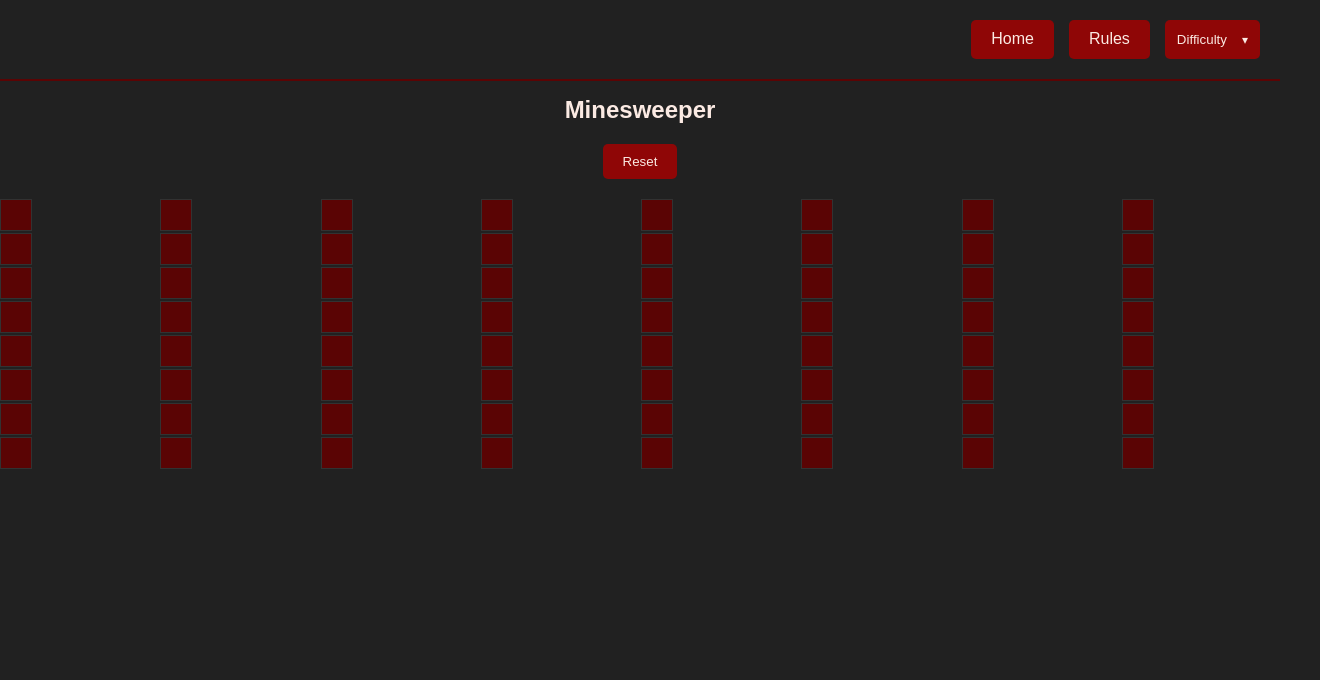
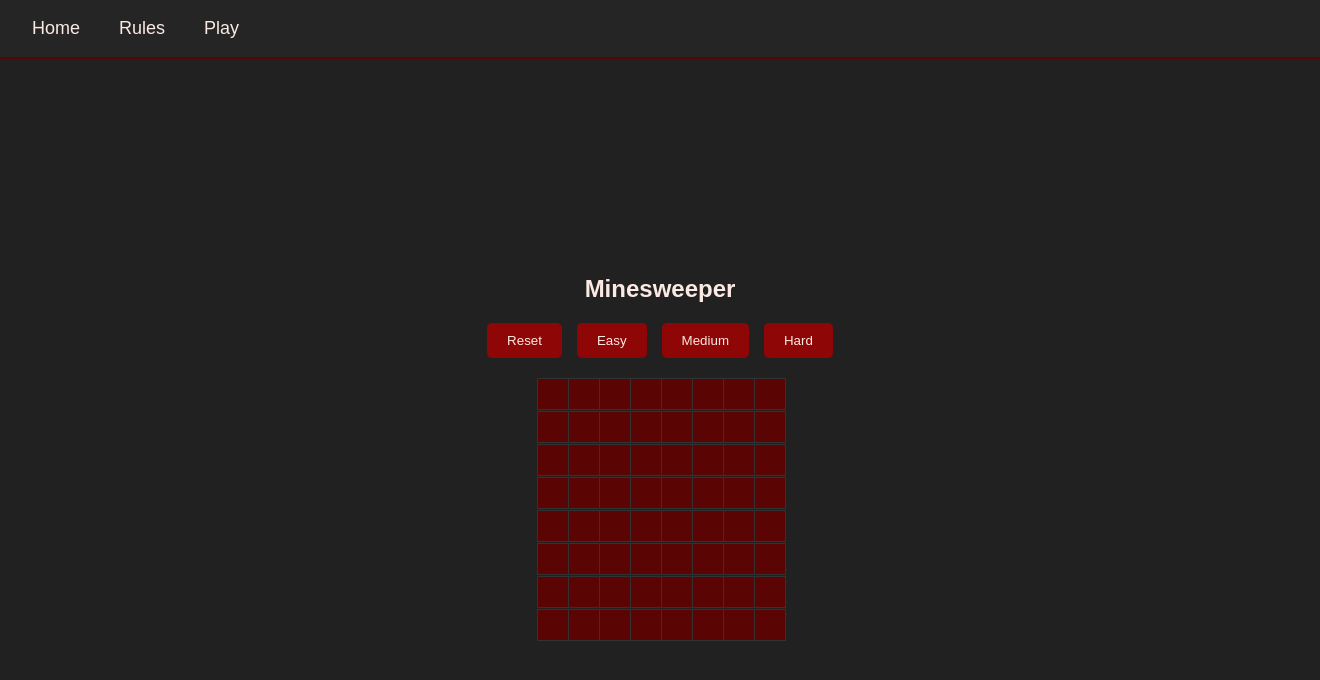
Before and after one commit to aneja5/Sahilpreet-aneja-project2, a React (Create React App) app: page /game/easy in a window 1280 px wide. Shown: the top 680 px of the page, 1320 px wide, since content can reach past the window. Built offline with nearby package versions, Linux system fonts and the light colour scheme.

Commit message:
Add files via upload

```diff
--- a/src/components/Cell.css
+++ b/src/components/Cell.css
@@ -5,14 +5,13 @@
   display: flex;
   align-items: center;
   justify-content: center;
-  font-size: 26px;
+  font-size: 2vw;
   font-weight: bold;
   cursor: pointer;
   background-color: rgb(90, 4, 4);
   color: rgb(227, 251, 242);
   transition: background-color 0.3s ease;
 }
-
 .cell:hover {
   background-color: rgb(56, 1, 1);
 }
@@ -39,10 +38,16 @@
   background-color: rgb(197, 2, 2);
 }
 
-@media screen and (max-width: 600px) {
+@media (max-width: 768px) {
   .cell {
     width: 20px;
     height: 20px;
-    font-size: 18px;
+    font-size: 4vw;
   }
+
+  .bomb-logo {
+    width: 20px;
+    height: 20px;
+  }
+
 }
--- a/src/components/GameBoard.css
+++ b/src/components/GameBoard.css
@@ -1,34 +1,34 @@
 
 .board {
   display: grid;
-  gap: 2px;
+  gap: 1px;
   margin: 20px auto;
-  width: 100%;
-  max-width: 100%;
+  width: fit-content;
 }
 
 .board.easy {
-  grid-template-columns: repeat(8, 1fr);
+  grid-template-columns: repeat(8, 30px);
 }
 
 .board.medium {
-  grid-template-columns: repeat(16, 1fr);
+  grid-template-columns: repeat(16, 30px);
 }
 
 .board.hard {
-  grid-template-columns: repeat(30, 1fr);
+  grid-template-columns: repeat(30, 30px);
 }
 
-@media screen and (max-width: 600px) {
+
+@media (max-width: 768px) {
   .board.easy {
-    grid-template-columns: repeat(8, 1fr);
+    grid-template-columns: repeat(8, 20px);
   }
 
   .board.medium {
-    grid-template-columns: repeat(8, 1fr);
+    grid-template-columns: repeat(16, 20px);
   }
 
   .board.hard {
-    grid-template-columns: repeat(8, 1fr);
+    grid-template-columns: repeat(30, 20px);
   }
 }
--- a/src/components/GamePage.css
+++ b/src/components/GamePage.css
@@ -1,3 +1,4 @@
+
 body, html {
   margin: 0;
   padding: 0;
@@ -7,9 +8,8 @@ body, html {
   color: rgb(251, 234, 227);
   display: flex;
   justify-content: center;
-  align-items: flex-start; /* Align to the top for better space usage */
+  align-items: center;
   font-family: Arial, sans-serif;
-  overflow: hidden; /* Prevents scrollbars on the body */
 }
 
 #root {
@@ -20,12 +20,12 @@ body, html {
 .game-page {
   width: 100%;
   height: 100%;
+  padding: 20px;
   display: flex;
   flex-direction: column;
   align-items: center;
-  justify-content: flex-start; /* Keeps content starting from the top */
-  overflow: hidden; /* Prevents overflow in the game container */
-  padding-top: 80px; /* Adds space for the fixed header */
+  justify-content: center;
+  padding-top: calc(var(--navbar-height, 60px));
 }
 
 .game-title {
@@ -34,30 +34,12 @@ body, html {
   margin-bottom: 20px;
 }
 
-.game-header {
-  background-color: rgb(33, 33, 33);
-  padding: 20px;
-  display: flex;
-  justify-content: flex-end;
-  align-items: center;
-  border-bottom: 2px solid rgb(90, 4, 4);
-  position: fixed;
-  top: 0;
-  left: 0;
-  right: 0;
-  z-index: 1;
-  width: 100%;
-  box-sizing: border-box;
-  flex-wrap: nowrap; /* Prevents the buttons from wrapping */
-}
-
 .button-container {
   display: flex;
   gap: 15px;
-  flex-wrap: nowrap; /* Keeps buttons in a row */
 }
 
-.buttons, .reset-btn, .dropdown-btn {
+.buttons {
   padding: 10px 20px;
   background-color: rgb(143, 6, 6);
   color: rgb(251, 234, 227);
@@ -68,54 +50,12 @@ body, html {
   transition: background-color 0.3s ease;
 }
 
-.buttons:hover, .reset-btn:hover, .dropdown-btn:hover {
+.buttons:hover{
   background-color: rgb(90, 4, 4);
 }
 
-.dropdown {
-  position: relative;
-  display: inline-block;
-}
-
-.dropdown-btn {
-  padding: 12px;
-  display: flex;
-  align-items: center;
-  gap: 15px;
-}
-
-.arrow {
-  font-size: 12px;
-}
-
-.dropdown-content {
-  display: none;
-  position: absolute;
-  background-color: rgb(143, 6, 6);
-  min-width: 100px;
-  box-shadow: 0px 8px 16px 0px rgba(0, 0, 0, 0.2);
-  border-radius: 5px;
-  z-index: 1;
-}
-
-.dropdown:hover .dropdown-content {
-  display: block;
-}
-
-.dropdown-option {
-  color: rgb(251, 234, 227);
-  padding: 12px 16px;
-  text-decoration: none;
-  display: block;
-  border: none;
-  background-color: transparent;
-  text-align: left;
-  width: 100%;
-}
-
-.dropdown-option:hover {
+.buttons:active {
   background-color: rgb(90, 4, 4);
-  cursor: pointer;
 }
 
 .modal {
@@ -149,39 +89,3 @@ body, html {
   border-radius: 4px;
   cursor: pointer;
 }
-
-.game-board {
-  display: grid;
-  grid-template-columns: repeat(auto-fill, minmax(30px, 1fr));
-  gap: 1px;
-  max-width: 100%;
-  max-height: 80vh;
-  overflow-x: auto; /* Allow horizontal scroll */
-  overflow-y: auto; /* Allow vertical scroll if needed */
-  box-sizing: border-box;
-}
-
-@media screen and (max-width: 600px) {
-  .game-title {
-    font-size: 20px;
-  }
-
-  .game-header {
-    padding: 15px;
-  }
-
-  .button-container {
-    flex-direction: column;
-    align-items: flex-start; /* Stack buttons on smaller screens */
-    gap: 10px;
-  }
-
-  .dropdown-btn {
-    font-size: 14px;
-  }
-
-  .game-board {
-    grid-template-columns: repeat(auto-fill, minmax(25px, 1fr)); /* Adjust grid size on smaller screens */
-    max-height: 70vh; /* Reduce height for smaller devices */
-  }
-}
--- a/src/components/GamePage.js
+++ b/src/components/GamePage.js
@@ -1,6 +1,7 @@
 import React, { useState } from 'react';
 import { Link, useNavigate } from 'react-router-dom';
 import GameBoard from './GameBoard';
+import Navbar from './Navbar';
 import './GamePage.css';
 
 const difficultyLevels = {
@@ -187,26 +188,14 @@ const GamePage = () => {
 
   return (
     <div className="game-page">
-      <header className="game-header">
-        <div className="button-container">
-          <Link to="/" className="buttons">Home</Link>
-          <Link to="/rules" className="buttons">Rules</Link>
-
-          <div className="dropdown">
-            <button className="dropdown-btn">
-              Difficulty <span className="arrow">&#9662;</span>
-            </button>
-            <div className="dropdown-content">
-              <button onClick={() => handleDifficultyChange('easy')} className="dropdown-option">Easy</button>
-              <button onClick={() => handleDifficultyChange('medium')} className="dropdown-option">Medium</button>
-              <button onClick={() => handleDifficultyChange('hard')} className="dropdown-option">Hard</button>
-            </div>
-          </div>
+      <Navbar />
+      <h1 className="game-title">Minesweeper</h1>
+      <div className='button-container'>
+        <button className="buttons" onClick={resetGame}>Reset</button>
+        <button onClick={() => handleDifficultyChange('easy')} className="buttons">Easy</button>
+        <button onClick={() => handleDifficultyChange('medium')} className="buttons">Medium</button>
+        <button onClick={() => handleDifficultyChange('hard')} className="buttons">Hard</button>
         </div>
-      </header>
-
-      <h1 className="game-title">Minesweeper</h1>
-      <button className="reset-btn" onClick={resetGame}>Reset</button>
       <GameBoard board={board} onCellClick={handleCellClick} difficulty={difficulty} />
       <Modal isOpen={isModalOpen} message={modalMessage} onClose={() => setIsModalOpen(false)} />
     </div>
--- a/src/components/HomePage.css
+++ b/src/components/HomePage.css
@@ -4,15 +4,6 @@
   display: flex;
   flex-direction: column;
   height: 100vh;
-}
-
-.home-header {
-  background-color: rgb(37, 37, 37);
-  padding: 20px;
-  display: flex;
-  justify-content: flex-end;
-  align-items: center;
-  border-bottom: 2px solid rgb(90, 4, 4);
 }
 
 .home-title {
@@ -25,26 +16,6 @@
   margin-top: 20px;
 }
 
-.home-button-container {
-  display: flex;
-  gap: 15px;
-}
-
-.home-button {
-  padding: 10px 20px;
-  background-color: rgb(143, 6, 6);
-  color: rgb(251, 234, 227);
-  text-decoration: none;
-  border: none;
-  cursor: pointer;
-  border-radius: 5px;
-  transition: background-color 0.3s ease;
-}
-
-.home-button:hover {
-  background-color: rgb(90, 4, 4);
-}
-
 .minesweeper-logo{
   width: 50px;
   height: 50px;
--- a/src/components/HomePage.js
+++ b/src/components/HomePage.js
@@ -1,17 +1,12 @@
 import React from 'react';
-import { Link } from 'react-router-dom';
+import Navbar from './Navbar';
 import './HomePage.css';
 import logo from './explode.png';
 
 const HomePage = () => {
   return (
     <div className="home-container">
-      <header className="home-header">
-        <div className="home-button-container">
-          <Link to="/rules" className="home-button">Rules</Link>
-          <Link to="/game/easy" className="home-button">Play</Link>
-        </div>
-      </header>
+      <Navbar />
       <div className="home-title">
         <img src={logo} className='minesweeper-logo'/>
         Minesweeper
--- /dev/null
+++ b/src/components/Navbar.css
@@ -0,0 +1,54 @@
+
+.navbar {
+  background-color: rgb(37, 37, 37);
+  color: rgb(251, 234, 227);
+  padding: 10px 20px;
+  display: flex;
+  justify-content: space-between;
+  align-items: center;
+  border-bottom: 2px solid rgb(90, 4, 4);
+  position: fixed;
+  top: 0;
+  width: 100%;
+  z-index: 1000;
+}
+
+.navbar-container {
+  display: flex;
+  justify-content: space-between;
+  align-items: center;
+  width: 100%;
+}
+
+.navbar-logo {
+  font-size: 24px;
+  font-weight: bold;
+  text-decoration: none;
+  color: rgb(251, 234, 227);
+}
+
+.navbar-links {
+  display: flex;
+  gap: 15px;
+}
+
+.navbar-link {
+  text-decoration: none;
+  color: rgb(251, 234, 227);
+  font-size: 18px;
+  padding: 8px 12px;
+  border-radius: 5px;
+  transition: background-color 0.3s ease;
+}
+
+.navbar-link:hover {
+  background-color: rgb(90, 4, 4);
+}
+
+/* Mobile responsiveness */
+@media (max-width: 768px) {
+  .navbar-links {
+    flex-direction: column;
+    gap: 10px;
+  }
+}
--- /dev/null
+++ b/src/components/Navbar.jsx
@@ -0,0 +1,19 @@
+import React from 'react';
+import { Link } from 'react-router-dom';
+import './Navbar.css';
+
+const Navbar = () => {
+  return (
+    <nav className="navbar">
+      <div className="navbar-container">
+        <div className="navbar-links">
+          <Link to="/" className="navbar-link">Home</Link>
+          <Link to="/rules" className="navbar-link">Rules</Link>
+          <Link to="/game/easy" className="navbar-link">Play</Link>
+        </div>
+      </div>
+    </nav>
+  );
+};
+
+export default Navbar;
--- a/src/components/RulesPage.css
+++ b/src/components/RulesPage.css
@@ -6,48 +6,14 @@
   flex-direction: column;
 }
 
-.header {
-  background-color: rgb(37, 37, 37);
-  padding: 20px;
-  display: flex;
-  justify-content: flex-end;
-  align-items: center;
-  border-bottom: 2px solid rgb(90, 4, 4);
-}
-
-.header-title {
-  font-size: 28px;
-  color: rgb(251, 234, 227);
-  justify-content: center;
-}
-
 .title {
   font-size: 30px;
   margin: 0;
 }
 
-.button-container {
-  display: flex;
-  gap: 15px;
-}
-
-.button {
-  background-color: rgb(143, 6, 6);
-  color: rgb(251, 234, 227);
-  text-decoration: none;
-  padding: 10px 20px;
-  border-radius: 5px;
-  cursor: pointer;
-  transition: background-color 0.3s ease;
-}
-
-.button:hover {
-  background-color: rgb(90, 4, 4);
-}
-
 .rules-content {
   flex-grow: 1;
-  padding: 20px;
+  padding-top: calc(var(--navbar-height, 60px));
   max-width: 800px;
   margin: 0 auto;
   text-align: left;
@@ -65,3 +31,14 @@
   line-height: 1.6;
   margin-top: 10px;
 }
+
+@media (max-width: 768px) {
+  .rules-content {
+    padding: 10px;
+    font-size: 14px;
+  }
+
+  .rules-header {
+    font-size: 18px;
+  }
+}
--- a/src/components/RulesPage.js
+++ b/src/components/RulesPage.js
@@ -1,16 +1,8 @@
 import React from 'react';
-import { Link } from 'react-router-dom';
 import './RulesPage.css';
 
 const RulesPage = () => {
   return (
-    <div className="rules-container">
-      <header className="header">
-        <div className="button-container">
-          <Link to="/" className="button">Home</Link>
-          <Link to="/game/easy" className="button">Play</Link>
-        </div>
-      </header>
     <div className="rules-content">
       <h2 className="rules-header">Objective</h2>
       <p className="rule-text">
@@ -38,7 +30,6 @@ const RulesPage = () => {
         - You click on a bomb.
       </p>
     </div>
-    </div>
   );
 };
 
```
Lines whose indentation alone changed are shown as unchanged.
